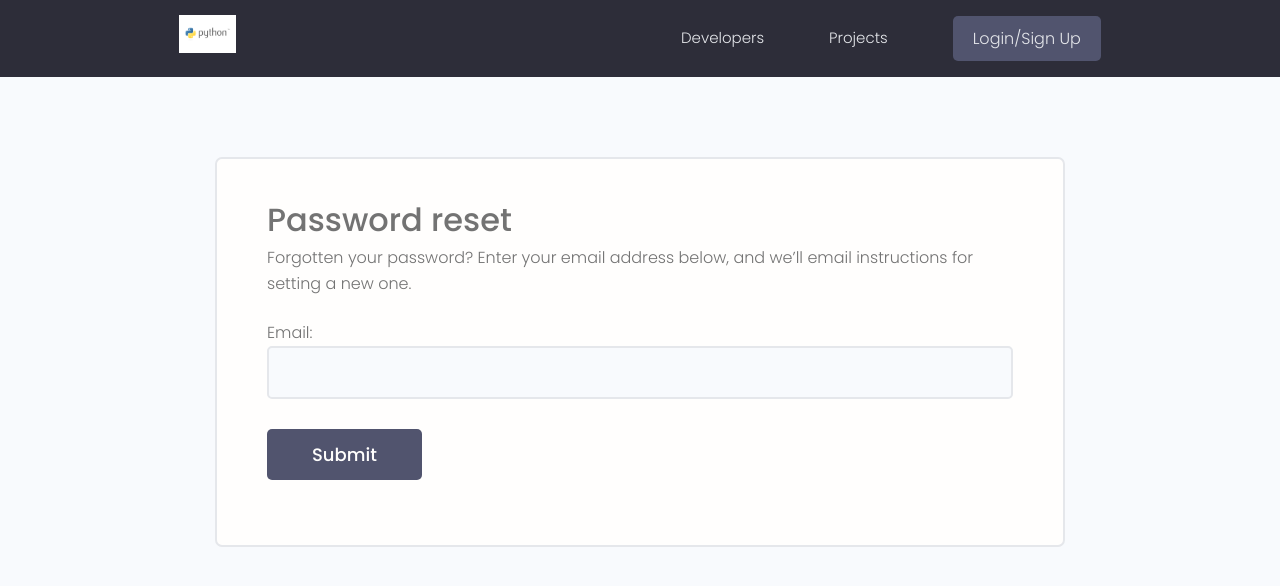
After one commit to Geca13/PythonDevelopers, a Django app: page /reset_password/ in a window 1280 px wide. The commit adds this page. Shown: the top 586 px of the page. Run offline with Django 3.2, Linux system fonts and the light colour scheme; some libraries are stand-ins or nearby versions.

Commit message:
The tutorial is completed , everything works

```diff
--- a/developer/urls.py
+++ b/developer/urls.py
@@ -17,6 +17,7 @@ from django.contrib import admin
 from django.urls import path, include
 from django.conf import settings
 from django.conf.urls.static import static
+from django.contrib.auth import views as auth_views
 
 
 
@@ -25,7 +26,13 @@ from django.conf.urls.static import static
 urlpatterns = [
     path('admin/', admin.site.urls),
     path('projects/', include('projects.urls')),
-    path('', include('users.urls'))
+    path('', include('users.urls')),
+
+    path('reset_password/', auth_views.PasswordResetView.as_view(template_name="reset_password.html"),name="reset_password"),
+    path('reset_password_sent/',auth_views.PasswordResetDoneView.as_view(template_name="reset_password_sent.html"),name="password_reset_done"),
+    path('reset/<uidb64>/<token>/', auth_views.PasswordResetConfirmView.as_view(template_name="reset.html"), name="password_reset_confirm"),
+    path('reset_password_complete/', auth_views.PasswordResetCompleteView.as_view(template_name="reset_password_complete.html"), name="password_reset_complete")
+
 ]
 
 urlpatterns += static(settings.MEDIA_URL, document_root=settings.MEDIA_ROOT)
--- /dev/null
+++ b/templates/reset_password.html
@@ -0,0 +1,50 @@
+{% extends 'main.html' %}
+
+{% block content %}
+
+<style>
+    input[type='text'],
+    input[type='email'],
+    input[type='password'] {
+        min-width: 24rem;
+        width: 100%;
+        padding: 1.2rem 1.5rem;
+        border-radius: 0.5rem;
+        border: 2px solid var(--color-light);
+        transition: all 0.3s ease-in-out;
+        background-color: var(--color-bg);
+    }
+
+    input[type='text']:focus,
+    input[type='email']:focus,
+    input[type='password']:focus,
+    input[type='text']:active,
+    input[type='email']:active,
+    input[type='password']:active {
+        outline: none;
+        border: 2px solid var(--color-main);
+    }
+</style>
+
+
+<!-- Main Section -->
+<main class="formPage my-xl">
+    <div class="content-box">
+        <div class="formWrapper">
+            <h3>Password reset</h3>
+
+            <p>Forgotten your password? Enter your email address below, and we’ll email instructions for setting a new
+                one.</p>
+
+            <br>
+
+            <form class="form" method="POST">
+                {% csrf_token %}
+                {{form.as_p}}
+                <input class="btn btn--sub btn--lg  my-md" type="submit" value="Submit" />
+            </form>
+        </div>
+    </div>
+</main>
+
+{% endblock content %}
--- a/users/templates/users/login_register.html
+++ b/users/templates/users/login_register.html
@@ -79,7 +79,7 @@
       </div>
       <div class="auth__actions">
         <input class="btn btn--sub btn--lg" type="submit" value="Log In" />
-        <a href="{% url 'register' %}">Forget Password?</a>
+        <a href="{% url 'reset_password' %}">Forget Password?</a>
       </div>
     </form>
 
```
Also changed, not shown: developer/settings.py (+9 -0 lines), templates/reset.html (added, +49 -0 lines), templates/reset_password_complete.html (added, +19 -0 lines), templates/reset_password_sent.html (added, +21 -0 lines), users/signals.py (+16 -0 lines), db.sqlite3.
